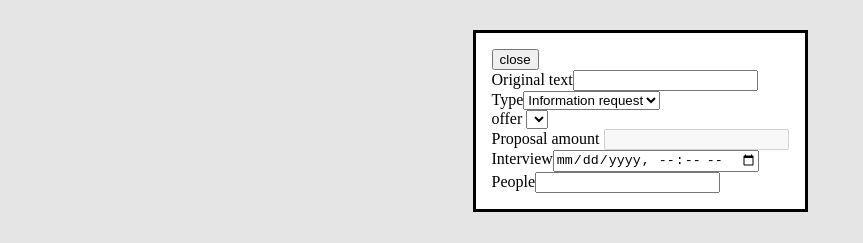
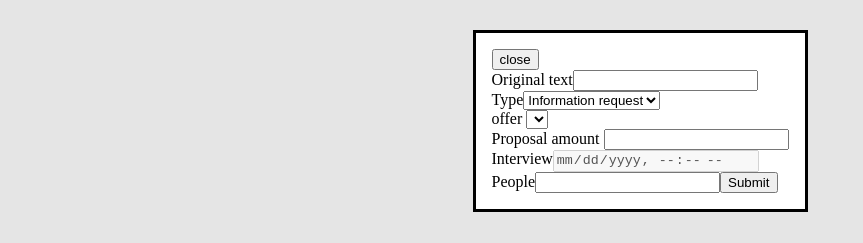
Before and after one commit to gabrielardevol/applitrack, an Angular app: page / in a window 1280 px wide. Both pictures are taken after a click on the button "track response". Shown: the part 279-522 px from the top of the page, without its empty margins (0-863 px from the left). Built offline with nearby package versions, Linux system fonts and the light colour scheme; no server answers.

Commit message:
DEV-0010 feat/ template form adjustments

```diff
--- a/src/app/response-form/response-form.html
+++ b/src/app/response-form/response-form.html
@@ -1,7 +1,7 @@
 <button (click)="dialog.showModal()">track response</button>
 <dialog #dialog>
     <button (click)="dialog.close()">close</button>
-    <form>
+    <form #responseFormTemplate>
         <label for="platform">Original text</label>
         <input [formField]="responseForm.originalText" type="text" (change)="updateForm()">
         <br>
@@ -28,18 +28,18 @@
         <label for="proposalAmount">
             Proposal amount
         </label>
-        <input [disabled]="responseForm().value().type
-        != RESPONSE_TYPES.JOB_PROPOSAL" type="number" name="" id="">
+        <input type="number" [formField]="responseForm.type">
         <br>
 
         <label for="interviewDate">Interview</label>
-        <input [disabled]="responseForm().value().type != RESPONSE_TYPES.INTERVIEW_SCHEDULE" [formControl]="formDate"
-            type="datetime-local" name="" id="">
+        <input [disabled]="responseForm().value().type != RESPONSE_TYPES.INTERVIEW_SCHEDULE" type="datetime-local"
+            name="" id="">
         <br>
 
-        <label for="people">People</label>
-        <input type="text" name="people">
+        <label for="responseForm.people">People</label>
+        <input type="text" [formField]="responseForm.people">
         <!-- people -->
+        <button (click)="$event.preventDefault(); submitForm()">Submit</button>
 
     </form>
 </dialog>
--- a/src/app/response-form/response-form.ts
+++ b/src/app/response-form/response-form.ts
@@ -1,14 +1,15 @@
-import { Component, signal } from '@angular/core';
-import { FormControl, ReactiveFormsModule } from '@angular/forms';
+import { Component, inject, signal, viewChild } from '@angular/core';
+import { ReactiveFormsModule } from '@angular/forms';
 import { form, FormField, required } from '@angular/forms/signals';
 import { OffersService } from '@app/offers/offers-service';
+import { ResponsesService } from '@app/responses/responses-service';
 import { EMPTY_RESPONSE_FORM } from '@app/shared/constants';
 import { LlmService } from '@app/shared/services/llm/llm-service';
 import { RESPONSE_TYPES, ResponseForm } from '@app/shared/types';
 
 @Component({
   selector: 'appli-response-form',
-  imports: [FormField, ReactiveFormsModule],
+  imports: [FormField,],
   templateUrl: './response-form.html',
   styleUrl: './response-form.scss',
 })
@@ -16,14 +17,12 @@ export class ResponseFormComponent {
   public RESPONSE_TYPES = RESPONSE_TYPES
   private response = signal<ResponseForm>(EMPTY_RESPONSE_FORM)
   private llmService = new LlmService<ResponseForm>;
+  //provide in root and type function?
   private offersService = new OffersService;
+  offers = this.offersService.$listValue()
+  formTemplate = viewChild<HTMLFormElement>('#responseFormTemplate')
 
-  offers = this.offersService.$listValue()
-
-  formDate = new FormControl()
-  formTime = new FormControl()
-  //¨provide in root and type function?
-
+  public responseService = inject(ResponsesService)
   public responseForm = form(this.response, (schemaPath) => {
     // required(schemaPath.role, { message: 'Required field' });
   })
@@ -52,4 +51,16 @@ export class ResponseFormComponent {
       }
     )
   }
+
+  public submitButtonClicked: boolean = false;
+
+  public submitForm() {
+    this.submitButtonClicked = true;
+    if (this.responseForm().valid()) {
+      this.responseService.create(this.responseForm().value());
+      this.responseForm().value.set(EMPTY_RESPONSE_FORM)
+      this.responseForm().reset()
+      this.submitButtonClicked = false;
+    }
+  }
 }
```
